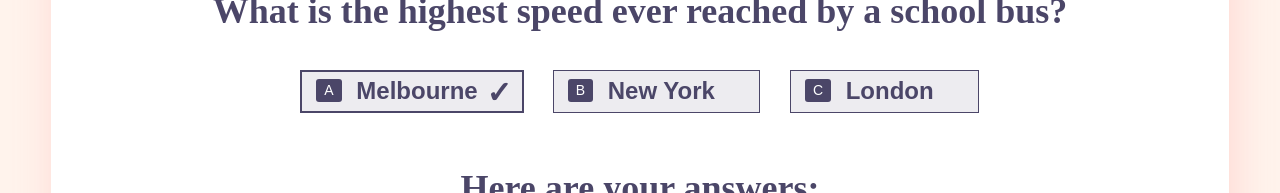
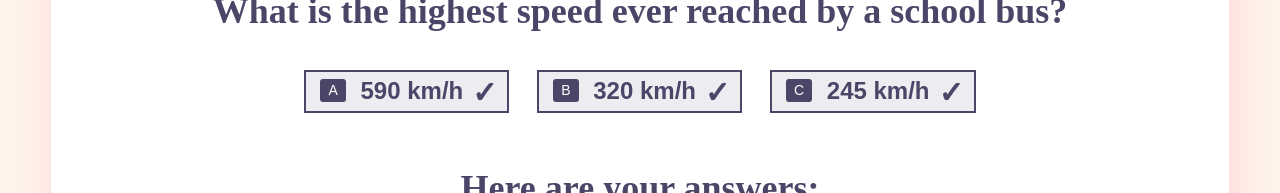
Before and after one commit to adamklepacz/quiz_app, a React app: page / in a window 1280 px wide. Shown: the part 462-655 px from the top of the page. Built offline with nearby package versions, Linux system fonts and the light colour scheme.

Commit message:
Choices, NiceButton components added

```diff
--- /dev/null
+++ b/src/js/Choices.js
@@ -0,0 +1,21 @@
+import React from 'react';
+import PropTypes from 'prop-types';
+import NiceButton from './NiceButton';
+
+const Choices = ({ choices }) => {
+    return (
+      <div className="choices">
+        {
+          choices.map((choice, index) => {
+            return <NiceButton key={`answer${index}`} choice={choice} index={index} />
+          })
+        }
+      </div>
+    )
+}
+
+Choices.propTypes = {
+  choices: PropTypes.array.isRequired,
+};
+
+export default Choices;
--- /dev/null
+++ b/src/js/NiceButton.js
@@ -0,0 +1,25 @@
+import React, { Component } from 'react';
+import PropTypes from 'prop-types';
+
+class NiceButton extends Component {
+
+  getLetter = (index) => {
+    const letters = ["A", "B", "C", "D"];
+    return letters[index];
+  };
+
+  render() {
+    const { choice, index } = this.props;
+
+    return (
+      <button className="btn btn-huge is-selected"><span className="letter">{this.getLetter(index)}</span> {choice}</button>
+    )
+  }
+}
+
+NiceButton.PropTypes = {
+  choice: PropTypes.string.isRequired,
+  index: PropTypes.number.isRequired,
+}
+
+export default NiceButton;
--- a/src/js/Question.js
+++ b/src/js/Question.js
@@ -1,23 +1,16 @@
 import React from 'react';
 import PropTypes from 'prop-types';
+import Choices from './Choices';
 
 const Question = ({ currentQuestion }) => {
-  const { question } = currentQuestion;
+  const { question, choices } = currentQuestion;
   return (
     <div className={`question`}>
 
       <h1>{ question }</h1>
 
       {/* Choices - start */}
-      <div className="choices">
-
-        {/* Buttons - start */}
-        <button className="btn btn-huge is-selected"><span className="letter">A</span> Melbourne</button>
-        <button className="btn btn-huge"><span className="letter">B</span> New York</button>
-        <button className="btn btn-huge"><span className="letter">C</span> London</button>
-        {/* Buttons - end */}
-
-      </div>
+      <Choices choices={choices}/>
       {/* Choices - end */}
 
     </div>
```
